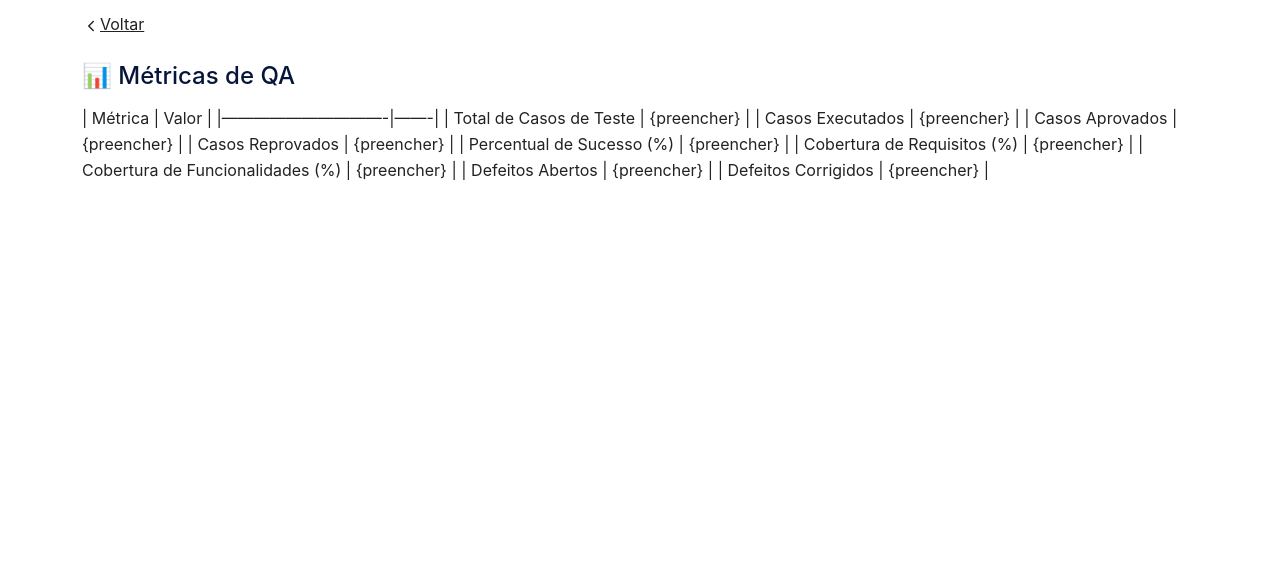
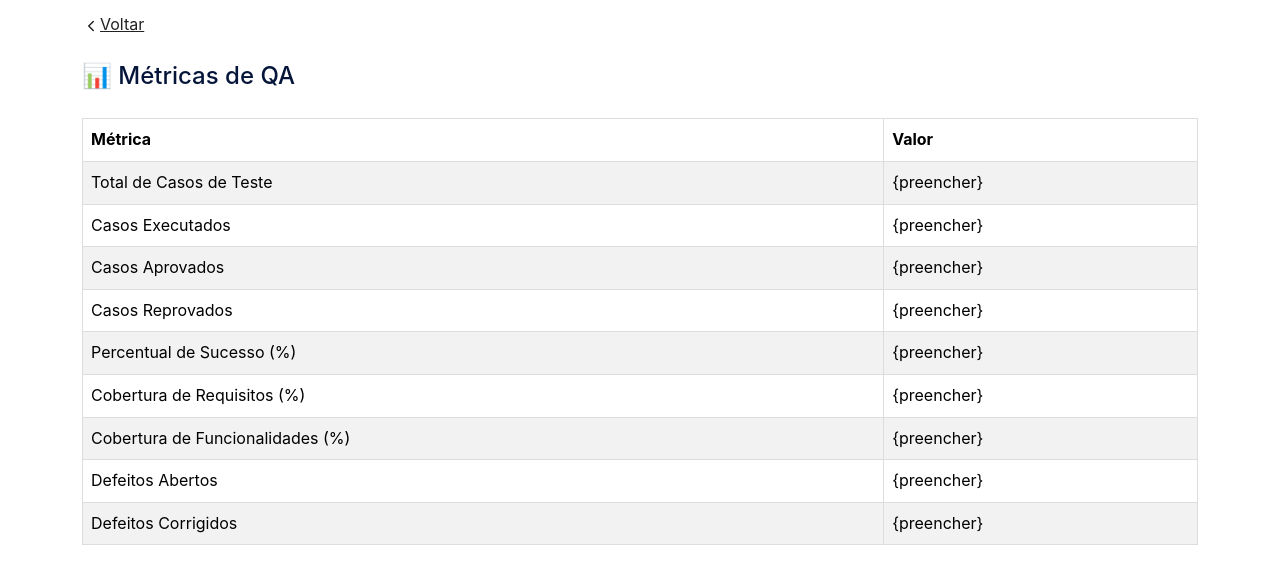
Before and after one commit to oliveiraandressa/QAland, a Jekyll site: the page built from arquivos/templates/metricas.md, in a window 1280 px wide. Shown: the top 584 px of the page. Built offline with Jekyll 4.4.1, drawn with Linux system fonts in a browser that asks for light colours.

Commit message:
Add spacing to tables in multiple markdown files for improved readability

```diff
--- a/arquivos/templates/metricas.md
+++ b/arquivos/templates/metricas.md
@@ -9,6 +9,7 @@ hide_title: true
   </svg>Voltar](../../readme.md)
 
 ## 📊 Métricas de QA
+
 | Métrica                      | Valor |
 |-------------------------------|-------|
 | Total de Casos de Teste       | {preencher} |
--- a/assets/css/custom.css
+++ b/assets/css/custom.css
@@ -7,8 +7,8 @@
     --link-hover: #041738;
     --bs-heading-color: #06163a;
     --code-bg: #f5f5f5;
-    --pre-bg: #0d1117;
-    --pre-color: #c9d1d9;
+    --pre-bg: #f5f5f5;
+    --pre-color: #222;
     --border: #ddd;
 }
 
```
Also changed, not shown: arquivos/guias/automacao.md (+1 -0 lines), arquivos/links_uteis/git-cheatsheet.md (+1 -0 lines), arquivos/templates/relatorio_final.md (+2 -0 lines).
